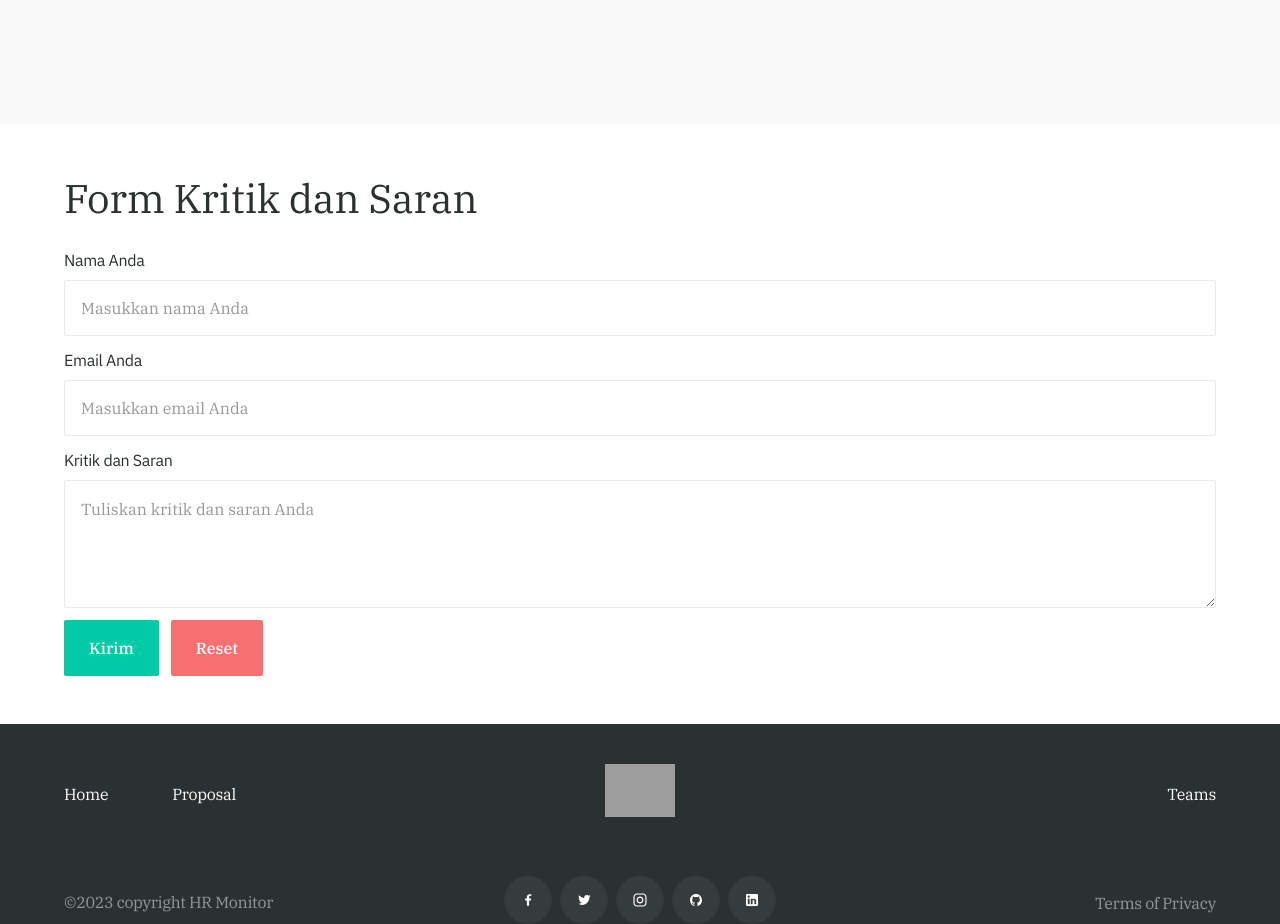
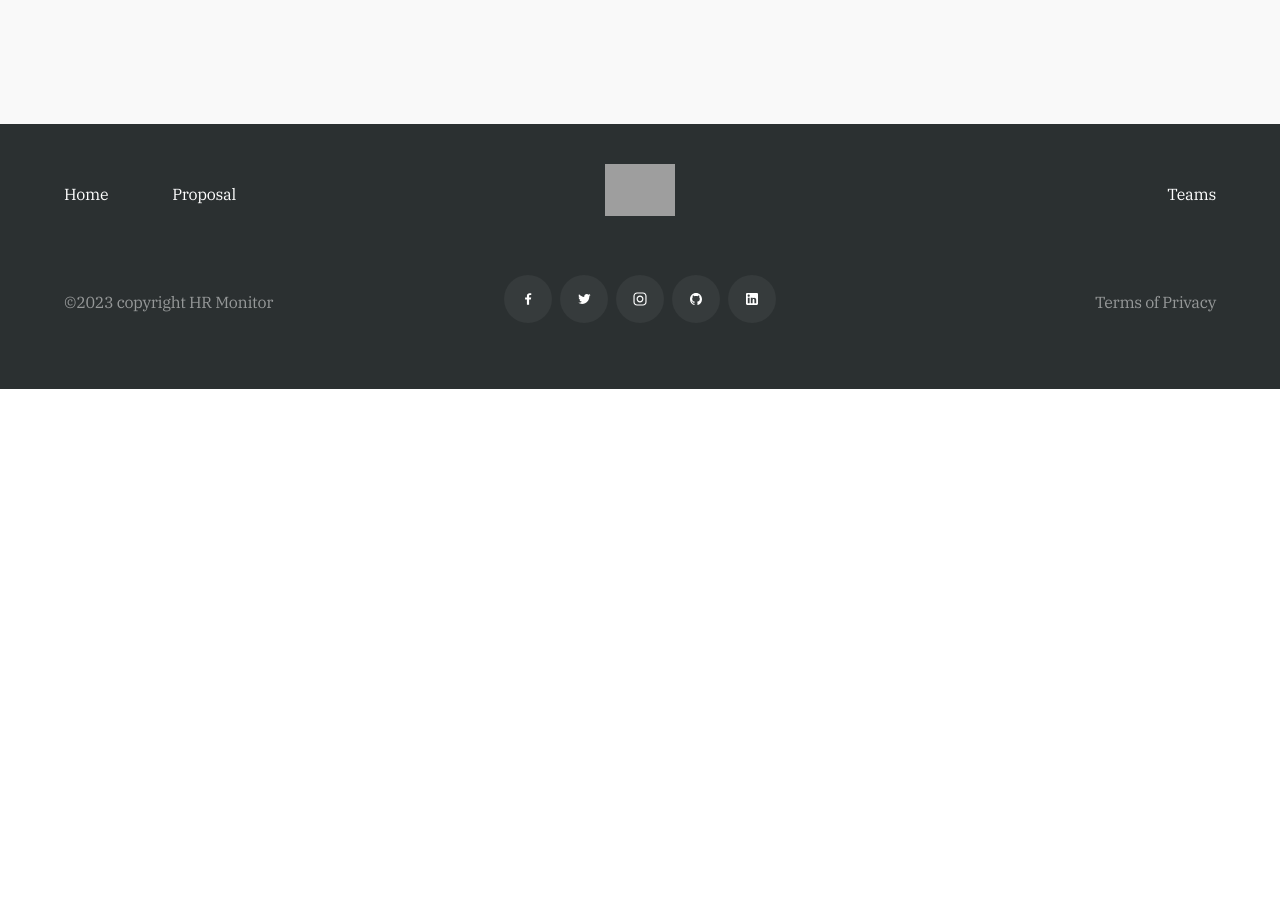
Before and after one commit to HRMonitorr/Proposal-Project3, a plain HTML site: page index.html in a window 1280 px wide. Shown: the part 1580-2504 px from the top of the page. After the commit the page ends 1969 px from the top, so only its background shows below. Drawn offline with Linux system fonts and the light colour scheme; grey boxes are pictures that could not be loaded.

Commit message:
hide form dulu

```diff
--- a/index.html
+++ b/index.html
@@ -158,7 +158,7 @@
         </div>
       </section>
 
-      <section class="section">
+      <!-- <section class="section">
         <div class="container">
             <h1 class="title">Form Kritik dan Saran</h1>
             <form action="#" method="post">
@@ -190,7 +190,7 @@
                 </div>
             </form>
         </div>
-    </section>
+    </section> -->
       <!-- <section class="section py-16 has-background-white-ter">
         <div class="container">
           <div class="columns is-align-items-center mb-16">
```
